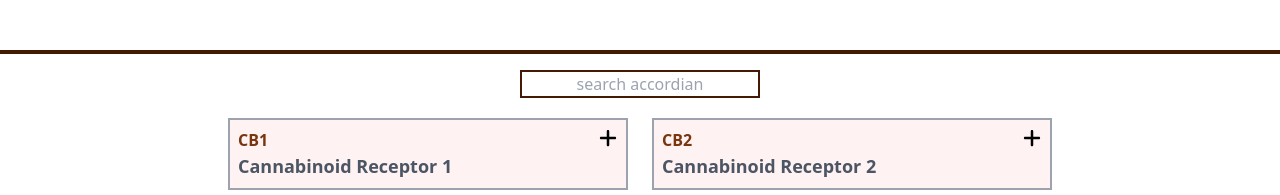
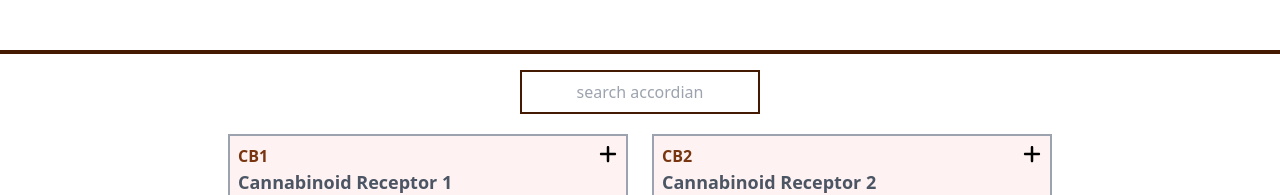
Before and after one commit to AbhiiiDev/workAssignment, a React (Vite) app: page / in a window 1280 px wide. Shown: the part 500-695 px from the top of the page. Built offline with nearby package versions, Linux system fonts and the light colour scheme.

Commit message:
UI improvements

```diff
--- a/src/Components/Main.jsx
+++ b/src/Components/Main.jsx
@@ -64,7 +64,7 @@
         <hr className="border-amber-950 border-2" />
     <div className="text-center mt-4">
 
-        <input type="text" className="border-2 border-amber-950 w-60 text-center" placeholder="search accordian" value={value} onChange={handleChange} />
+        <input type="text" className="border-2 p-2 border-amber-950 w-60 text-center" placeholder="search accordian" value={value} onChange={handleChange} />
 
     </div>
         <div className="flex justify-center">
```
